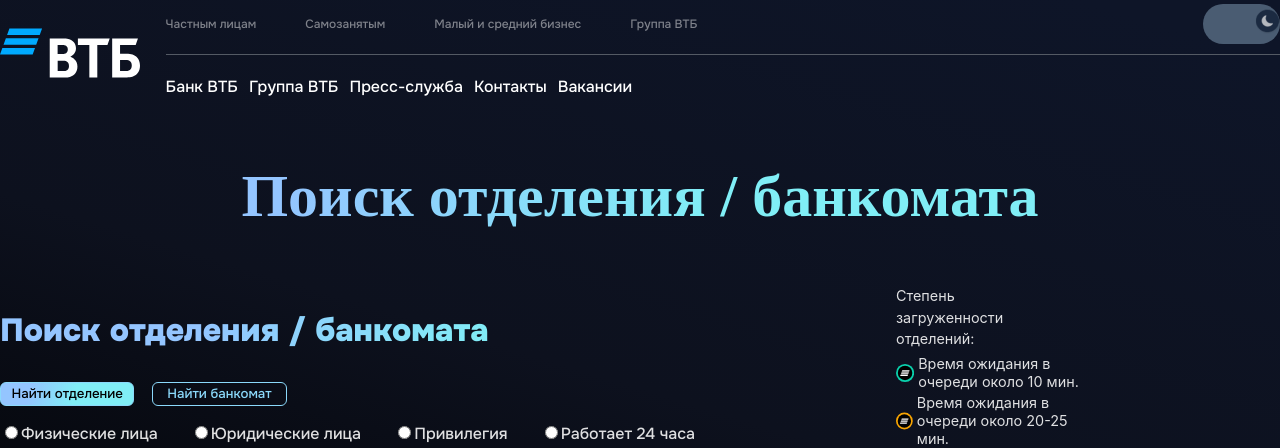
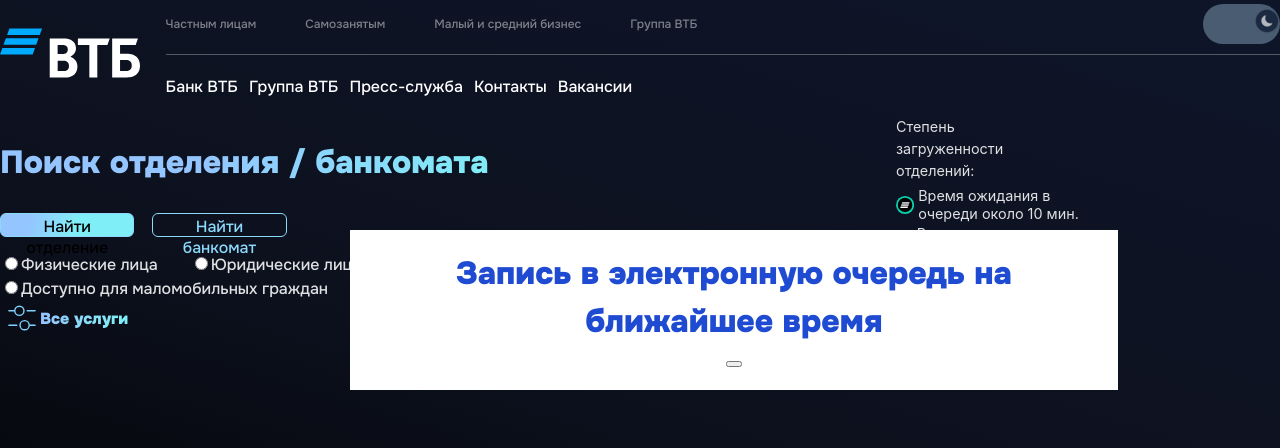
Before and after one commit to isergeich22/optimalbank, a React (Vite) app: page / in a window 1280 px wide. Shown: the top 448 px of the page. Built offline with nearby package versions, Linux system fonts and the light colour scheme; no server answers.

Commit message:
update commit

```diff
--- a/package.json
+++ b/package.json
@@ -6,7 +6,9 @@
   "include": [
     "src"
   ],
-  "exclude": ["src/setupProxy.js"],
+  "exclude": [
+    "src/setupProxy.js"
+  ],
   "scripts": {
     "dev": "vite",
     "build": "vite build",
--- a/src/Components/Filters/Filters.module.css
+++ b/src/Components/Filters/Filters.module.css
@@ -84,3 +84,7 @@
   box-sizing: border-box;
   padding: 10px;
 }
+
+.ant-modal-title {
+  color: #1E4BD2;
+}
--- a/src/Components/Filters/index.jsx
+++ b/src/Components/Filters/index.jsx
@@ -74,7 +74,7 @@
 
   return (
     <Modal
-      title="Параметры поиска"
+      title="Услуги банка ВТБ"
       open={isOpen}
       onCancel={() => onClose(false)}
       footer={null}
--- a/src/Components/Header/Header.module.css
+++ b/src/Components/Header/Header.module.css
@@ -54,7 +54,7 @@
             .HeaderContainer__navBlock__upper > button > img {
                 display: block;
                 position: relative;
-                width: 55%;
+                width: 2.7vw;
                 top: -2px;
                 right: -40px;
             }
--- /dev/null
+++ b/src/Components/QueueModal/QueueModal.jsx
@@ -0,0 +1,20 @@
+import React from "react";
+import styles from './QueueModal.module.css'
+import { Modal } from "react-bootstrap";
+
+export default function QueueModal() {
+
+    return(
+        <div
+            className="modal show"
+            style={{display: "block", position: "initial"}}
+        >
+            <Modal.Dialog className={styles.queueModal}>
+                <Modal.Header closeButton>
+                    <Modal.Title className={styles.queueHeader}>Запись в электронную очередь на ближайшее время</Modal.Title>
+                </Modal.Header>
+            </Modal.Dialog>
+        </div>
+    )
+
+}
--- /dev/null
+++ b/src/Components/QueueModal/QueueModal.module.css
@@ -0,0 +1,28 @@
+@import url('https://fonts.googleapis.com/css2?family=Onest:wght@500;900&display=swap');
+
+:root {
+    --search-header-font: 'Onest', sans-serif;
+    --search-button-font: 'Onest', sans-serif;
+    --search-list-font: 'Onest', sans-serif;
+}
+
+.queueModal {
+    background: #fff;
+    width: 60vw;
+    position: absolute;
+    top: 230px;
+    left: 350px;
+    z-index: 400;
+    padding: 20px 20px;
+    display: flex;
+    flex-direction: column;
+    justify-content: flex-start;
+    align-items: flex-start;
+}
+
+    .queueHeader {
+        font-family: var(--search-header-font);
+        color: #1E4BD2;
+        font-weight: 900;
+        font-size: 2rem;
+    }
--- a/src/Components/SearchParams/SearchParams.module.css
+++ b/src/Components/SearchParams/SearchParams.module.css
@@ -50,6 +50,7 @@
             font-family: var(--search-button-font);
             font-weight: 500;
             cursor: pointer;
+            font-size: 1rem;
         }
 
         .searchBlock__control__choose > button:hover {
--- a/src/Pages/Home/Home.jsx
+++ b/src/Pages/Home/Home.jsx
@@ -7,6 +7,7 @@
 import Title from '../../Components/Title/Title';
 
 import DepartmentsModal from '../../Components/DepartmentsModal/DepartmentsModal';
+import QueueModal from '../../Components/QueueModal/QueueModal';
 export default function Home() {
   const [curModal, setCurModal] = useState('base');
   const label = 'Поиск отделения / банкомата';
@@ -17,7 +18,7 @@
   return (
     <>
       <Header />
-      <Title label={label} sublabel={sublabel} />
+      <QueueModal />
       <SearchParams />
       <div style={{ display: 'flex', marginTop: '15vh', gap: '9px' }}>
         <DepartmentsModal curModal={curModal} onChangeModal={handleChangeModal} />
--- a/vite.config.js
+++ b/vite.config.js
@@ -5,16 +5,4 @@
 // https://vitejs.dev/config/
 export default defineConfig({
   plugins: [react(), EnvironmentPlugin('all', { prefix: 'REACT_APP_' })],
-<<<<<<< HEAD
-=======
-  server: {
-    proxy: {
-      '/api': {
-        target: 'http://195.93.252.223:8081/api/v1',
-        changeOrigin: true,
-        rewrite: (path) => path.replace(/^\/api/, ''),
-      },
-    },
-  },
->>>>>>> 68d96d558b76fa57731b7b7756f1ea7508ec2bc9
 });
```
Also changed, not shown: 1 other file (tests, documents, lock files or other folders).
